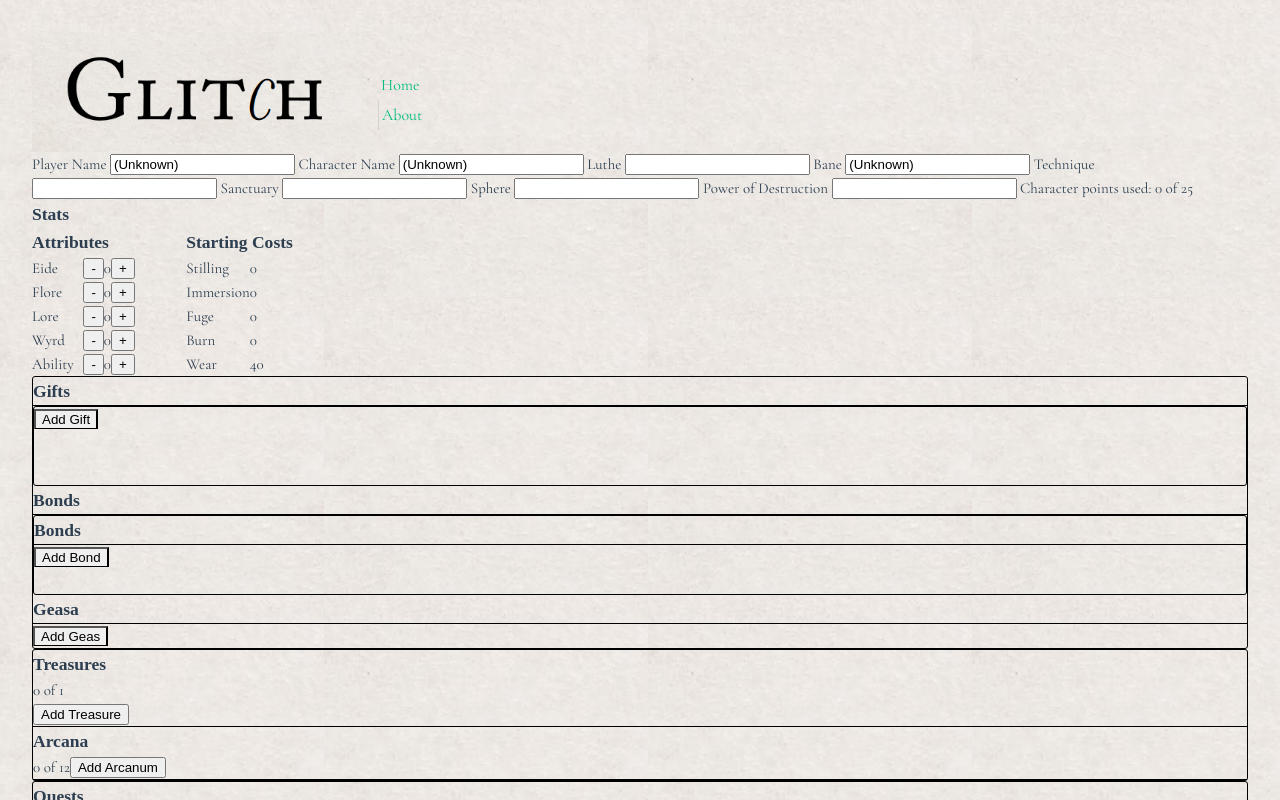
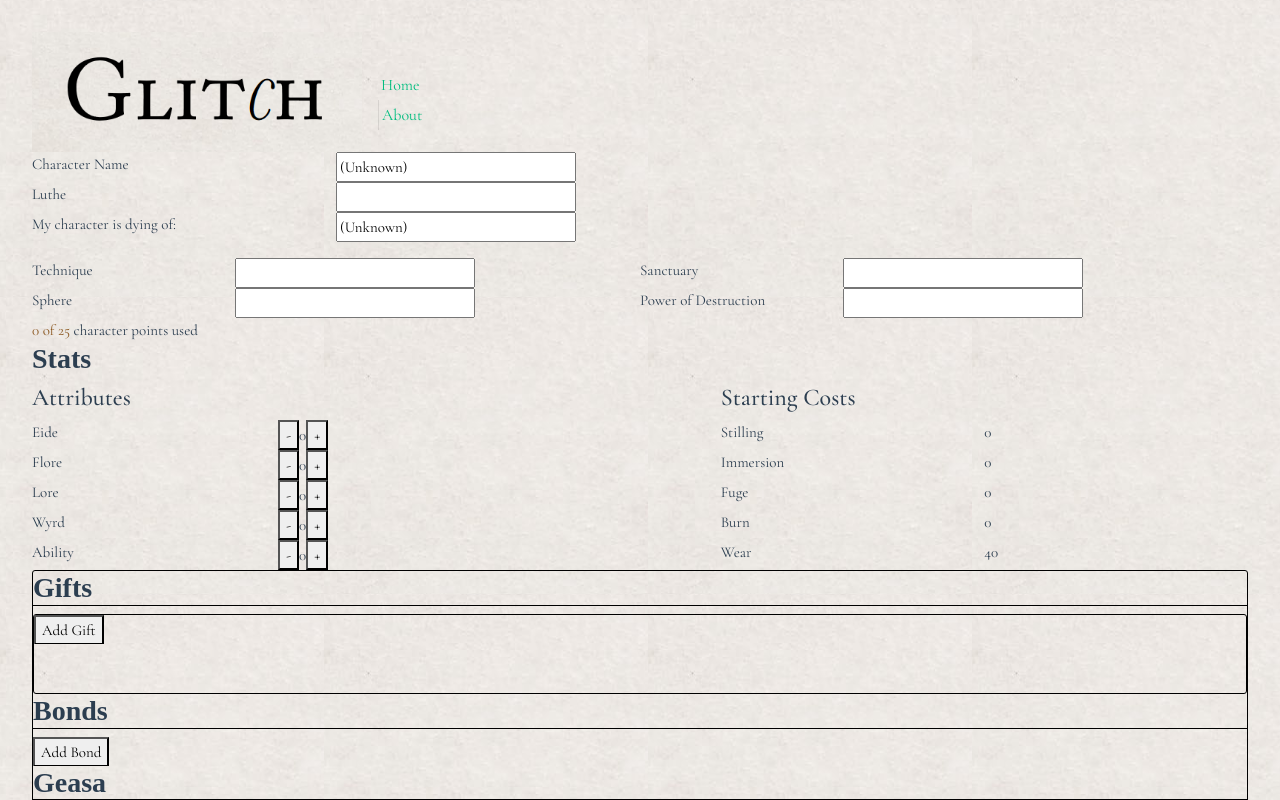
Before and after one commit to ariel215/glitch-online, a Vue app: page /character/new in a window 1280 px wide. Shown: the top 800 px of the page. Built offline with nearby package versions, Linux system fonts and the light colour scheme; a web font is replaced by a local one.

Commit message:
fixing layout

```diff
--- a/index.html
+++ b/index.html
@@ -6,6 +6,13 @@
       @import url('https://fonts.googleapis.com/css2?family=Charm:wght@400;700&display=swap');
       @import url('https://fonts.googleapis.com/css2?family=Cormorant+Garamond:ital,wght@0,300;0,400;0,500;0,600;0,700;1,300;1,400;1,500;1,600;1,700&display=swap');
     </style>
+    <link
+      href="https://cdn.jsdelivr.net/npm/bootstrap@5.1.3/dist/css/bootstrap.min.css"
+      rel="stylesheet"
+      integrity="sha384-1BmE4kWBq78iYhFldvKuhfTAU6auU8tT94WrHftjDbrCEXSU1oBoqyl2QvZ6jIW3"
+      crossorigin="anonymous"
+    />
+
     <link rel="icon" href="/favicon.ico" />
     <meta name="viewport" content="width=device-width, initial-scale=1.0" />
     <title>Vite App</title>
--- a/src/types.ts
+++ b/src/types.ts
@@ -1,5 +1,3 @@
-import { ref } from 'vue'
-
 export type Attribute = 'Eide' | 'Flore' | 'Lore' | 'Wyrd' | 'Ability'
 export type Cost = 'Stilling' | 'Immersion' | 'Fuge' | 'Burn' | 'Wear'
 export const ATTRIBUTES: Array<Attribute> = ['Eide', 'Flore', 'Lore', 'Wyrd', 'Ability']
--- a/src/views/CharacterBuilder.vue
+++ b/src/views/CharacterBuilder.vue
@@ -132,7 +132,15 @@ const startingCosts = computed(() => {
 })
 
 const characterComplete = computed(() => {
-  return character.cp() <= CHARPT_MAX
+  return (
+    character.cp() <= CHARPT_MAX &&
+    character.quests.length == 1 &&
+    character.characterName &&
+    character.technique &&
+    character.sanctuary &&
+    character.sphere &&
+    character.destruction
+  )
 })
 
 let editQuest: Ref<boolean> = ref(false)
@@ -145,43 +153,60 @@ function setQuest(quest: Quest) {
   character.quests.push(quest)
   editQuest.value = false
 }
+
+let charPtsyellow = computed(() => character.cp() < 20)
+let charPtsRed = computed(() => character.cp() > CHARPT_MAX)
+let charPtsGreen = computed(() => 20 <= character.cp() && character.cp() <= CHARPT_MAX)
 </script>
 
 <template>
   <CharacterSheetTemplate>
     <template #character-info>
-      <label>
-        Player Name <input type="text" id="player-name" v-model="character.playerName" />
-      </label>
-      <label>
-        Character Name <input type="text" id="character-name" v-model="character.characterName" />
-      </label>
-      <label> Luthe <input type="text" id="luthe" v-model="character.luthe" /> </label>
-      <label> Bane <input type="text" id="bane" v-model="character.bane" /> </label>
-      <label> Technique <input type="text" v-model="character.technique" /> </label>
-      <label> Sanctuary <input type="text" v-model="character.sanctuary" /></label>
-      <label> Sphere <input type="text" v-model="character.sphere" /> </label>
-      <label> Power of Destruction <input type="text" v-model="character.destruction" /> </label>
-      <span> Character points used: </span> <span> {{ character.cp() }} of {{ CHARPT_MAX }}</span>
+      <div id="names">
+        <label for="character-name"> Character Name </label>
+        <input type="text" id="character-name" v-model="character.characterName" />
+        <label for="luthe"> Luthe </label
+        ><input type="text" id="luthe" v-model="character.luthe" />
+        <label for="bane"> My character is dying of: </label
+        ><input type="text" id="bane" v-model="character.bane" />
+      </div>
+      <div id="background">
+        <label for="technique"> Technique </label
+        ><input type="text" id="technique" v-model="character.technique" />
+        <label for="sanctuary"> Sanctuary </label
+        ><input id="sanctuary" type="text" v-model="character.sanctuary" />
+        <label for="sphere"> Sphere </label
+        ><input id="sphere" type="text" v-model="character.sphere" />
+        <label for="destruction"> Power of Destruction </label
+        ><input id="destruction" type="text" v-model="character.destruction" />
+      </div>
+      <span :class="{ yellow: charPtsyellow, red: charPtsRed, green: charPtsGreen }">
+        {{ character.cp() }} of {{ CHARPT_MAX }}</span
+      >
+      <span> character points used </span>
     </template>
 
     <template #attributes>
-      <h3>Attributes</h3>
-      <div v-for="(attribute, i) of ATTRIBUTES" :key="i" class="attribute">
-        <span> {{ attribute }} </span>
-        <div class="attribute-setter">
+      <h4 class="attribute-title">Attributes</h4>
+      <div id="attributes">
+        <template v-for="(attribute, i) of ATTRIBUTES" :key="i">
+          <span class="attribute-name"> {{ attribute }} </span>
+          <div class="attribute-value" :class="'attribute-value-' + i">
             <button @click="() => tickDown(attribute)">-</button>
             <span> {{ character?.attributes.get(attribute) }} </span>
             <button @click="() => tickUp(attribute)">+</button>
           </div>
-        <span></span>
+        </template>
       </div>
     </template>
 
     <template #costs>
-      <h3>Starting Costs</h3>
-      <div v-for="cost of character?.costs.keys()" :key="cost" :class="cost" class="cost">
-        <span> {{ cost }} </span> <span> {{ startingCosts.get(cost) }} </span> <span></span>
+      <h4 class="cost-title">Starting Costs</h4>
+      <div id="costs">
+        <template v-for="cost of character?.costs.keys()" :key="cost">
+          <span class="cost-name"> {{ cost }} </span>
+          <span class="cost-value"> {{ startingCosts.get(cost) }} </span>
+        </template>
       </div>
     </template>
 
@@ -204,15 +229,12 @@ function setQuest(quest: Quest) {
     </template>
 
     <template #bonds>
-      <div id="bonds" class="box-list">
-        <h3>Bonds</h3>
       <div v-for="(bond, i) in character?.bonds" :key="i">
         <label> Truth: <input type="text" v-model="bond.truth" /></label>
         <label> Technique: <input type="text" v-model="bond.technique" /></label>
         <button @click="character.bonds.splice(i, 1)">X</button>
       </div>
       <button type="button" @click="newBond()">Add Bond</button>
-      </div>
     </template>
     <template #geasa>
       <div v-for="geas in character?.geasa" :key="geas">
@@ -257,6 +279,37 @@ function setQuest(quest: Quest) {
       </div>
       <EditQuest v-show="editQuest" @close="editQuest = false" @update="setQuest" />
     </template>
-    <button type="button" :disabled="!characterComplete" @click="addCharacter()">OK</button>
   </CharacterSheetTemplate>
+  <button type="button" :disabled="!characterComplete" @click="addCharacter()">
+    Create Character
+  </button>
 </template>
+
+<style>
+#names {
+  display: grid;
+  grid-template-columns: 1fr 3fr;
+  margin-bottom: 1rem;
+}
+
+#background {
+  display: grid;
+  grid-template-columns: 1fr 2fr 1fr 2fr;
+}
+
+input {
+  max-width: 15rem;
+}
+
+.yellow {
+  color: #8c5821;
+}
+
+.red {
+  color: var(--bs-red);
+}
+
+.green {
+  color: var(--bs-green);
+}
+</style>
--- a/src/views/CharacterSheetTemplate.vue
+++ b/src/views/CharacterSheetTemplate.vue
@@ -5,12 +5,8 @@
   <div id="character-stats">
     <h3>Stats</h3>
     <div id="attributes-costs">
-      <div id="attributes">
-        <slot name="attributes"></slot>
-      </div>
-      <div id="costs">
-        <slot name="costs"></slot>
-      </div>
+      <slot name="attributes"></slot>
+      <slot name="costs"></slot>
     </div>
   </div>
   <div id="character-features" class="box-list">
@@ -39,8 +35,13 @@
 
 <style lang="css">
 #attributes-costs {
-  display: flex;
-  flex-direction: row;
+  display: grid;
+  grid-template-areas:
+    'ah ah . ch ch'
+    'at at . ct ct'
+    'at at . ct ct'
+    'at at . ct ct'
+    'at at . ct ct';
 }
 
 #charater-info {
@@ -50,10 +51,6 @@
   border-bottom: 1px solid black;
 }
 
-#attributes-costs {
-  display: flex;
-  flex-direction: row;
-}
 .box-list {
   border-radius: 3px;
   border: 1px solid black;
@@ -64,16 +61,32 @@
   border-bottom: 1px solid black;
 }
 
+.attribute-title {
+  grid-area: ah;
+}
+
+.cost-title {
+  grid-area: ch;
+}
+
+#attributes {
+  grid-area: at;
+}
+
+#costs {
+  grid-area: ct;
+}
+
 #attributes,
 #costs {
-  display: flex;
-  flex-direction: column;
+  display: grid;
+  grid-template-columns: 1fr 1fr;
 }
 
 .attribute,
 .cost {
   display: grid;
-  grid-template-columns: repeat(3, 1fr);
+  grid-template-columns: 2fr 1fr;
 }
 
 #attribute button {
```
Lines whose indentation alone changed are shown as unchanged.
